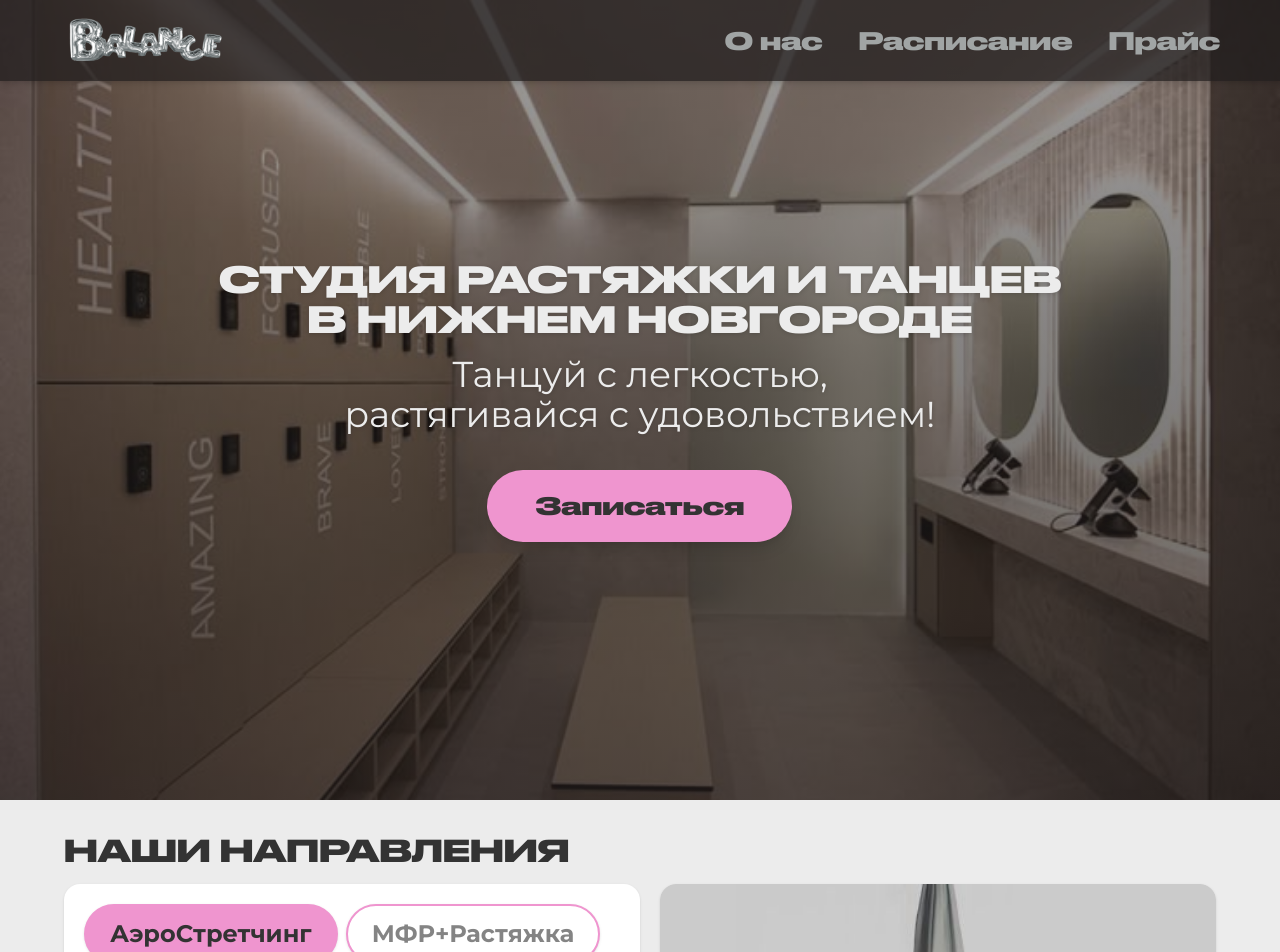
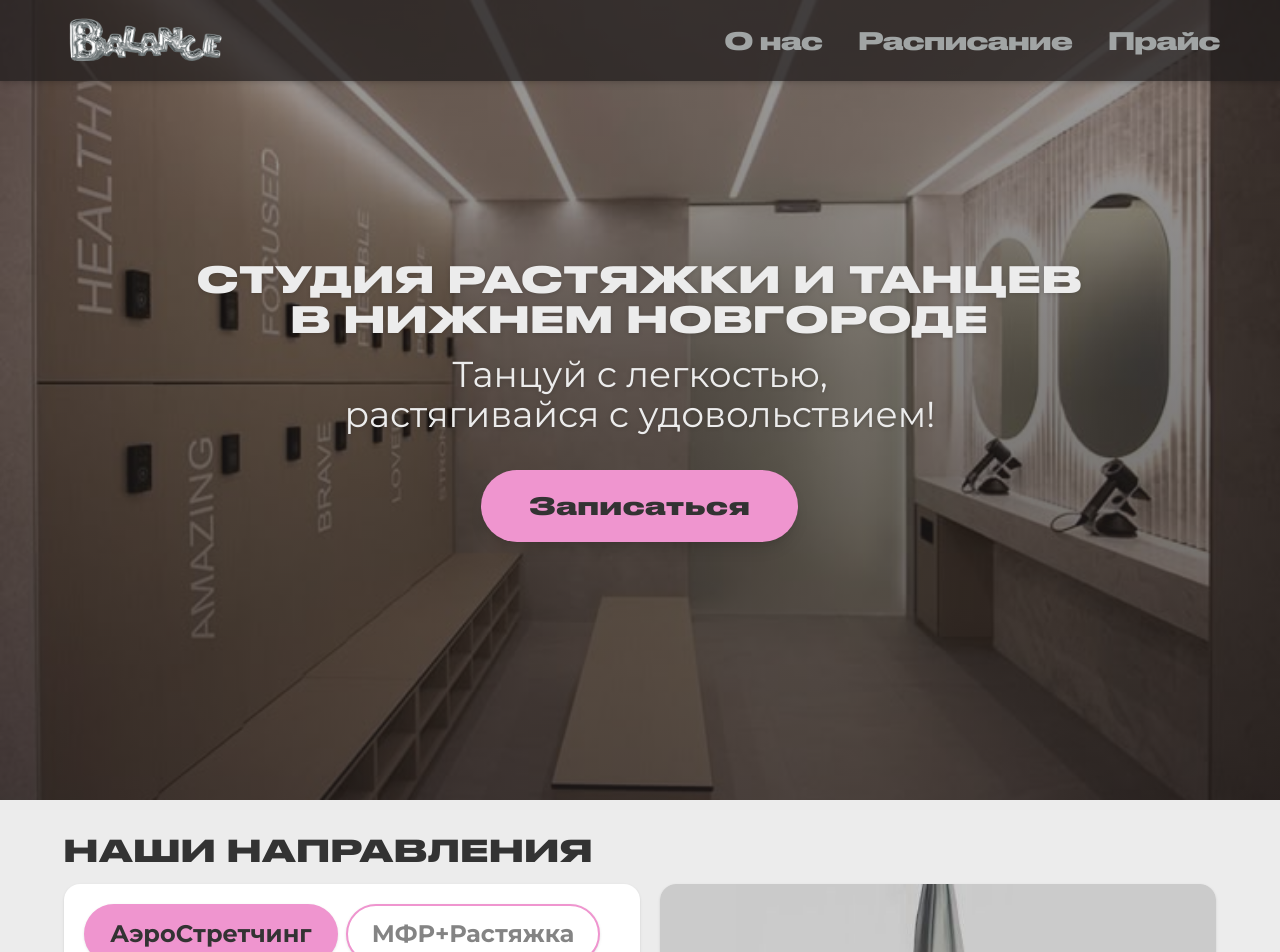
Before and after one commit to lada-nikiforova/fitness-balance, a React (Vite) app: page /#/ in a window 1280 px wide. Shown: the top 952 px of the page. Built offline with nearby package versions, Linux system fonts and the light colour scheme.

Commit message:
fix font

```diff
--- a/src/components/Header.jsx
+++ b/src/components/Header.jsx
@@ -32,12 +32,12 @@ const Header = () => {
                         </ul>
                     </nav>
                     {menuOpen && <nav className='lg:hidden fixed top-0 left-0 w-full h-full bg-white z-50'>
-                        <div className='px-10 md:px-13 py-1.5 md:py-2'>
+                        <div className='px-10 md:px-13 pt-1.5 md:pt-2'>
                             <a href="#">
                                 <img className='w-32 md:w-36' src={logo} alt="Logo"/>
                             </a>
                         </div>
-                        <ul className='flex flex-col justify-center items-center h-full text-gray font-druk text-3xl md:text-4xl gap-8 md:gap-16'>
+                        <ul className='flex flex-col justify-center items-center h-full text-gray font-druk text-3xl md:text-4xl gap-20 md:gap-24'>
                             <li><Link to={"/"}>О нас</Link></li>
                             <li><Link to={"/raspisanye"}>Расписание</Link></li>
                             <li><Link to={"/price"}>Прайс</Link></li>
--- a/src/index.css
+++ b/src/index.css
@@ -23,6 +23,7 @@
   src: url('../src/fonts/Druk Wide Cyr.woff2') ;
 }
 
+
 @import "tailwindcss";
 
 
--- a/src/sections/About.jsx
+++ b/src/sections/About.jsx
@@ -5,12 +5,12 @@ const About = ({scrollTo}) => {
     <section className="bg-cover bg-center bg-no-repeat h-120 lg:h-200 flex items-center justify-center mb-3 md:mb-6 "
             style={{ backgroundImage: `linear-gradient(rgba(34, 30, 30, 0.44), rgba(34, 30, 30, 0.7)), url(${back})`}} >
         <div className='flex flex-col items-center justify-center ml-1 mr-1 gap-2 lg:gap-4 px-4'>
-            <h1 className='text-center text-beige text-[14px] md:text-2xl lg:text-4xl font-druk drop-shadow-sm'>СТУДИЯ РАСТЯЖКИ И ТАНЦЕВ<br/>В НИЖНЕМ НОВГОРОДЕ</h1>
+            <h1 className='text-center text-beige text-lg md:text-2xl lg:text-4xl font-druk drop-shadow-sm tracking-wider'>СТУДИЯ РАСТЯЖКИ И ТАНЦЕВ<br/>В НИЖНЕМ НОВГОРОДЕ</h1>
             <p className='text-center text-beige text-[16px] leading-5 lg:leading-10 md:text-xl lg:text-4xl font drop-shadow-sm mb-3 md:mb-5'>Танцуй с легкостью,<br/>растягивайся с удовольствием!</p>
             <button onClick={scrollTo} className=' bg-pink text-dark font-druk text-xs md:text-lg lg:text-2xl
                    rounded-full px-6 lg:px-12 py-3 md:py-4 lg:py-5 cursor-pointer
                    shadow-lg hover:shadow-xl hover:bg-[#B0B0B0]
-                   transition-transform duration-300 transform hover:scale-105'>Записаться</button>
+                   transition-transform duration-300 transform hover:scale-105 tracking-wider'>Записаться</button>
         </div>
 
     </section>
--- a/src/sections/Directions.jsx
+++ b/src/sections/Directions.jsx
@@ -32,7 +32,7 @@ const Directions = forwardRef((props, ref) => {
     return (
         <section ref={ref} className='bg-center bg-no-repeat min-h-[400px] lg:min-h-[700px] flex flex-col items-center py-2 mb-4 md:mb-6'>
             <div className="w-full max-w-[90vw] sm:max-w-[80vw] lg:max-w-[90vw] ">
-                <h2 className='text-lg md:text-xl font-bold text-dark mb-[8px] text-start lg:text-3xl lg:mb-4 font-druk'>
+                <h2 className='text-lg tracking-wider md:text-xl font-bold text-dark mb-[8px] text-start lg:text-3xl lg:mb-4 font-druk'>
                 НАШИ НАПРАВЛЕНИЯ
                 </h2>
             </div>
```
